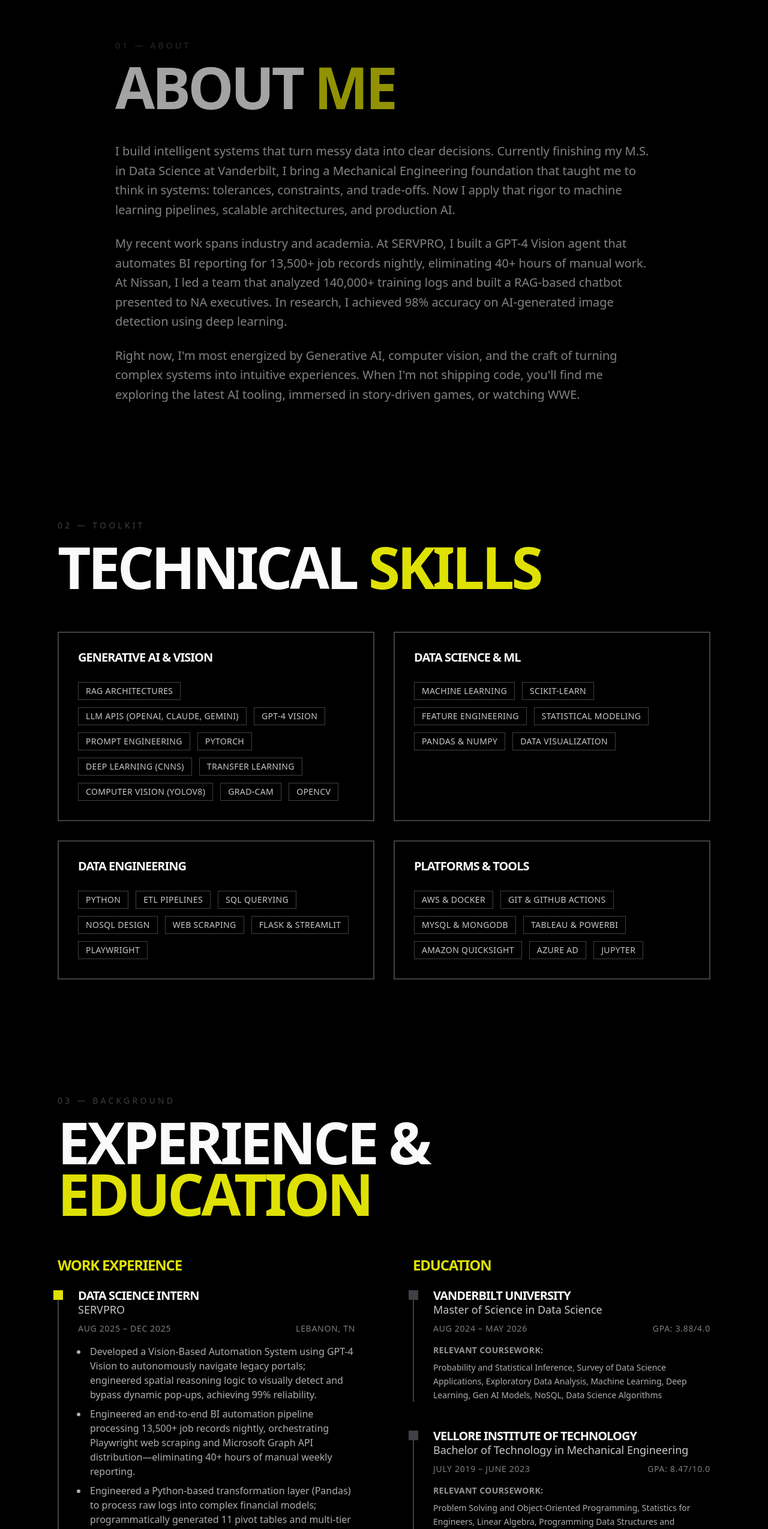
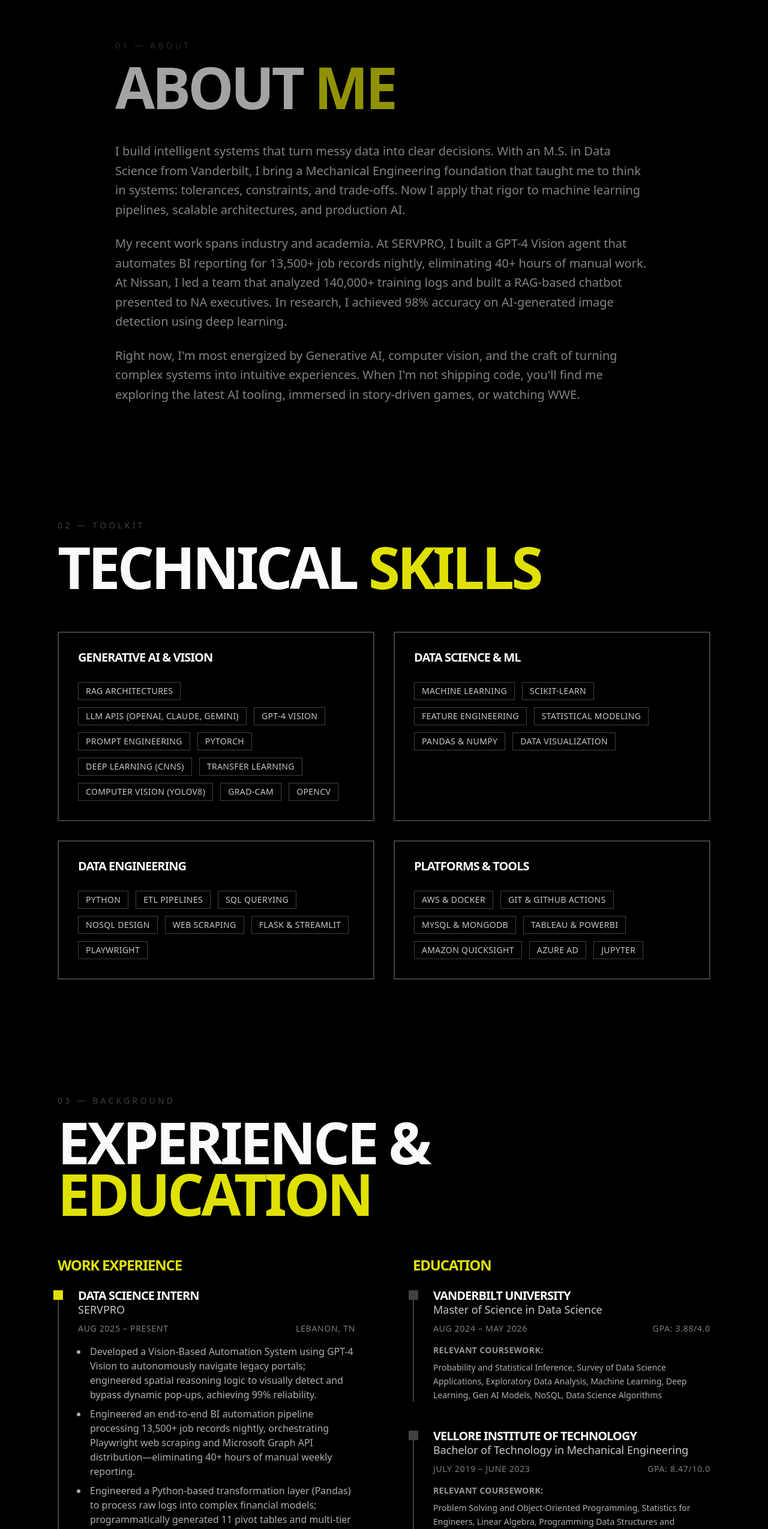
Before and after one commit to rroshann/rroshann.github.io, a Next.js app in the folder portfolio/: page / in a window 1280 px wide. Shown: the part 926-3475 px from the top of the page at 60% size. Built offline with nearby package versions, Linux system fonts and the light colour scheme.

Commit message:
fix(content): graduation status, SERVPRO end date, client-side year, BackButton target, prosthetic copy

```diff
--- a/portfolio/src/components/about-section.tsx
+++ b/portfolio/src/components/about-section.tsx
@@ -64,7 +64,7 @@ export default function AboutSection() {
                         transition={{ duration: 0.6, delay: 0.2 }}
                     >
                         I build intelligent systems that turn messy data into clear decisions.
-                        Currently finishing my M.S. in Data Science at Vanderbilt, I bring
+                        With an M.S. in Data Science from Vanderbilt, I bring
                         a Mechanical Engineering foundation that taught me to think in systems:
                         tolerances, constraints, and trade-offs. Now I apply that rigor to
                         machine learning pipelines, scalable architectures, and production AI.
--- a/portfolio/src/components/back-button.tsx
+++ b/portfolio/src/components/back-button.tsx
@@ -22,7 +22,7 @@ export default function BackButton({ variant = "secondary", className = "" }: Ba
 
     return (
         <button
-            onClick={() => router.back()}
+            onClick={() => router.push("/#projects")}
             className={`${baseStyles} ${variantStyles} ${className}`}
         >
             ← Back to Projects
--- /dev/null
+++ b/portfolio/src/components/current-year.tsx
@@ -0,0 +1,10 @@
+"use client";
+
+/**
+ * Renders the current year client-side so the static export doesn't freeze
+ * the copyright year at build time. suppressHydrationWarning covers the
+ * build-year vs. client-year mismatch.
+ */
+export default function CurrentYear() {
+    return <span suppressHydrationWarning>{new Date().getFullYear()}</span>;
+}
--- a/portfolio/src/components/experience-section.tsx
+++ b/portfolio/src/components/experience-section.tsx
@@ -8,7 +8,7 @@ const EXPERIENCE = [
     {
         company: "SERVPRO",
         role: "Data Science Intern",
-        period: "Aug 2025 – Dec 2025",
+        period: "Aug 2025 – Present",
         location: "Lebanon, TN",
         description: [
             "Developed a Vision-Based Automation System using GPT-4 Vision to autonomously navigate legacy portals; engineered spatial reasoning logic to visually detect and bypass dynamic pop-ups, achieving 99% reliability.",
--- a/portfolio/src/components/footer.tsx
+++ b/portfolio/src/components/footer.tsx
@@ -1,4 +1,5 @@
 import Link from "next/link";
+import CurrentYear from "@/components/current-year";
 
 const socialLinks = [
     {
@@ -65,7 +66,7 @@ export default function Footer() {
 
                 {/* Copyright */}
                 <p className="text-xs text-[var(--foreground)]/30">
-                    © {new Date().getFullYear()} All rights reserved.
+                    © <CurrentYear /> All rights reserved.
                 </p>
             </div>
         </footer>
--- a/portfolio/src/components/projects-section.tsx
+++ b/portfolio/src/components/projects-section.tsx
@@ -98,7 +98,7 @@ const engineeringProjects = [
     {
         title: "3D-Printed Prosthetic Arm",
         description:
-            "Designed a low-cost, carbon fiber prosthetic using Autodesk Fusion 360 generative design, optimizing for a 1000N load and <1500g mass.",
+            "Designed a low-cost, carbon fiber prosthetic using Autodesk Fusion 360 generative design, optimizing for a 1000N load under strict mass constraints.",
         href: "/projects/prosthetic",
         image: "/projects/prosthetic-arm.jpg",
     },
```
